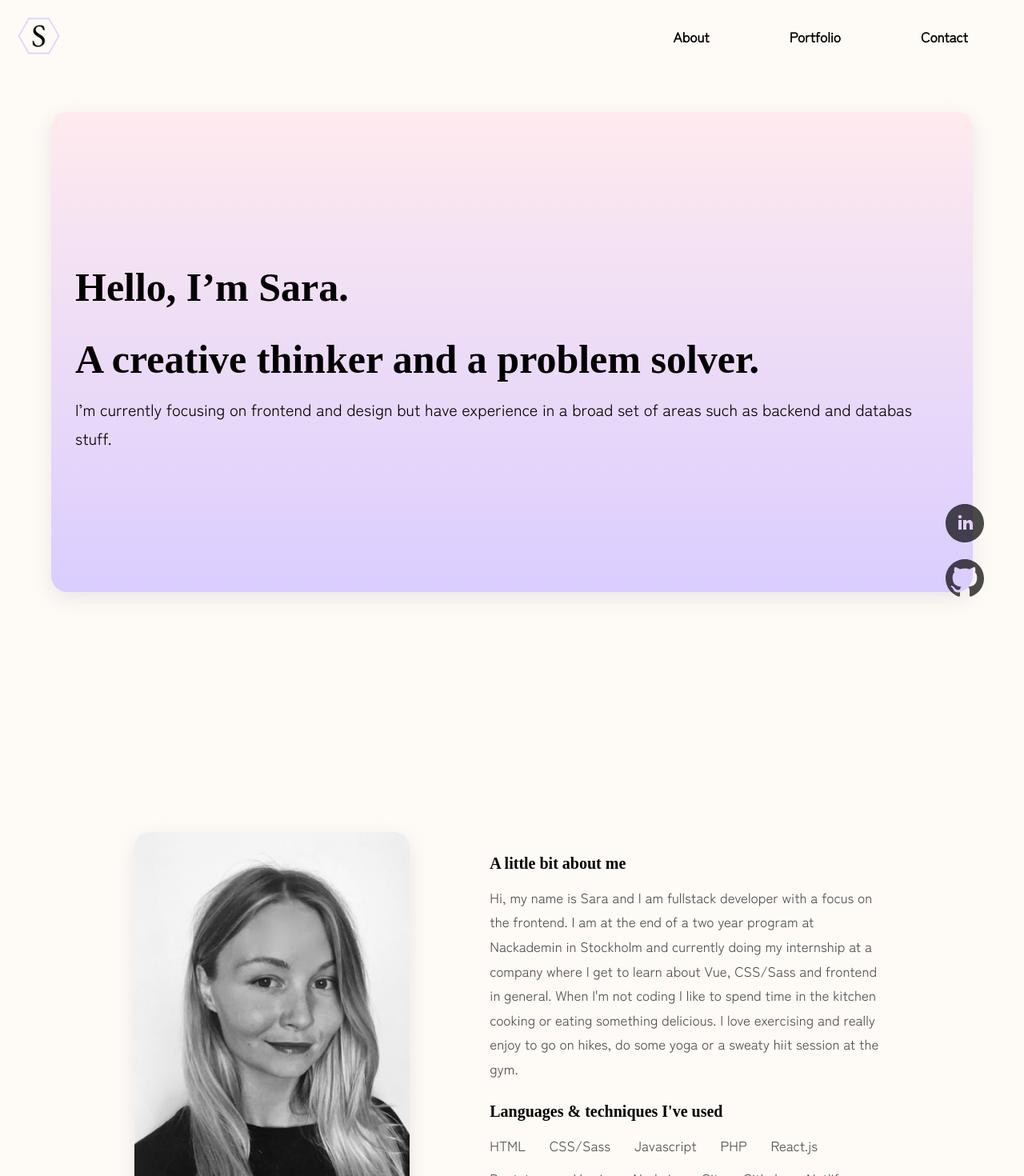
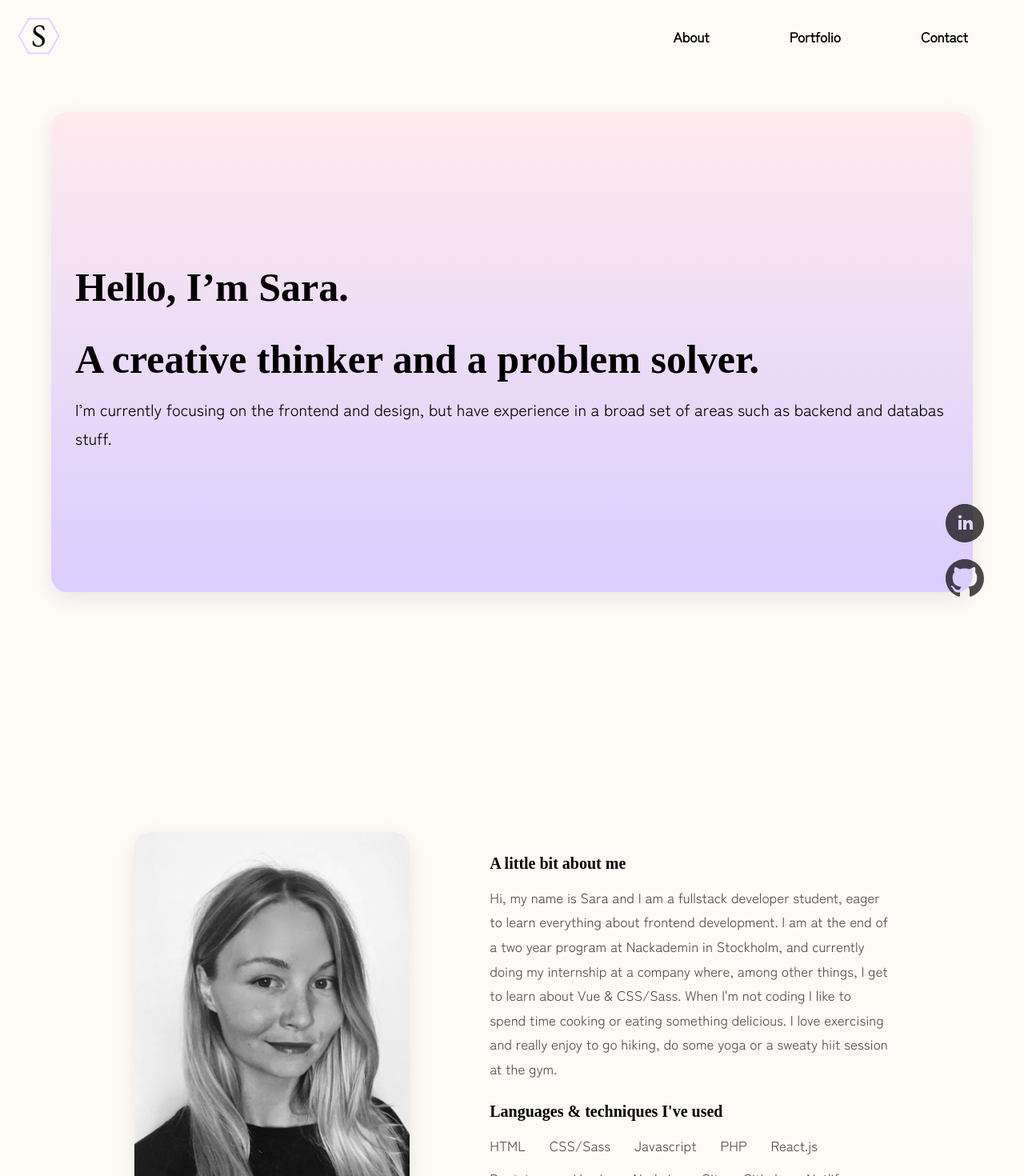
Before and after one commit to saraavvi/portfolio, a Vue app: page / in a window 1280 px wide. Shown: the top 1470 px of the page at 80% size. Built offline with nearby package versions, Linux system fonts and the light colour scheme; a web font is replaced by a local one.

Commit message:
:lipstick: make small changes to text content

```diff
--- a/public/index.html
+++ b/public/index.html
@@ -8,7 +8,7 @@
       rel="icon"
       href="https://emojipedia-us.s3.dualstack.us-west-1.amazonaws.com/thumbs/120/twitter/282/purple-heart_1f49c.png"
     />
-    <title><%= htmlWebpackPlugin.options.title %></title>
+    <title>Sara | Web Developer & Cat Lover</title>
   </head>
   <body>
     <noscript>
--- a/src/components/AboutSection.vue
+++ b/src/components/AboutSection.vue
@@ -4,13 +4,13 @@
     <div class="about-info">
       <h2 class="heading">A little bit about me</h2>
       <p>
-        Hi, my name is Sara and I am fullstack developer with a focus on the
-        frontend. I am at the end of a two year program at Nackademin in
-        Stockholm and currently doing my internship at a company where I get to
-        learn about Vue, CSS/Sass and frontend in general. When I'm not coding I
-        like to spend time in the kitchen cooking or eating something delicious.
-        I love exercising and really enjoy to go on hikes, do some yoga or a
-        sweaty hiit session at the gym.
+        Hi, my name is Sara and I am a fullstack developer student, eager to
+        learn everything about frontend development. I am at the end of a two
+        year program at Nackademin in Stockholm, and currently doing my
+        internship at a company where, among other things, I get to learn about
+        Vue &amp; CSS/Sass. When I'm not coding I like to spend time cooking or
+        eating something delicious. I love exercising and really enjoy to go
+        hiking, do some yoga or a sweaty hiit session at the gym.
       </p>
       <div class="about-skills">
         <h2 class="heading">Languages &amp; techniques I've used</h2>
--- a/src/components/LandingSection.vue
+++ b/src/components/LandingSection.vue
@@ -6,8 +6,8 @@
         A creative thinker and a problem solver.
       </h1>
       <p class="sub">
-        I’m currently focusing on frontend and design but have experience in a
-        broad set of areas such as backend and databas stuff.
+        I’m currently focusing on the frontend and design, but have experience
+        in a broad set of areas such as backend and databas stuff.
       </p>
     </div>
   </section>
--- a/src/components/PortfolioSection.vue
+++ b/src/components/PortfolioSection.vue
@@ -29,7 +29,7 @@ export default {
         },
         manCave: {
           description:
-            "The mancave shop was a school assignment where the task was to create a webshop in plain PHP using OOP and implementing the MVC concept. We used mySQL for storing all data. A user can login, add producs to a shopping cart and place an order. There is also an admin interface for handling products and orders.   ",
+            "The mancave shop was a school assignment where the task was to create a webshop in plain PHP, using OOP and implementing the MVC concept. We used MySQL for storing all the data. A user can login, add producs to a shopping cart and place an order. There is also an admin interface for handling products and orders.   ",
           image: "mancave",
           name: "Mancave",
           githubLink: "https://github.com/saraavvi/mancave",
```
